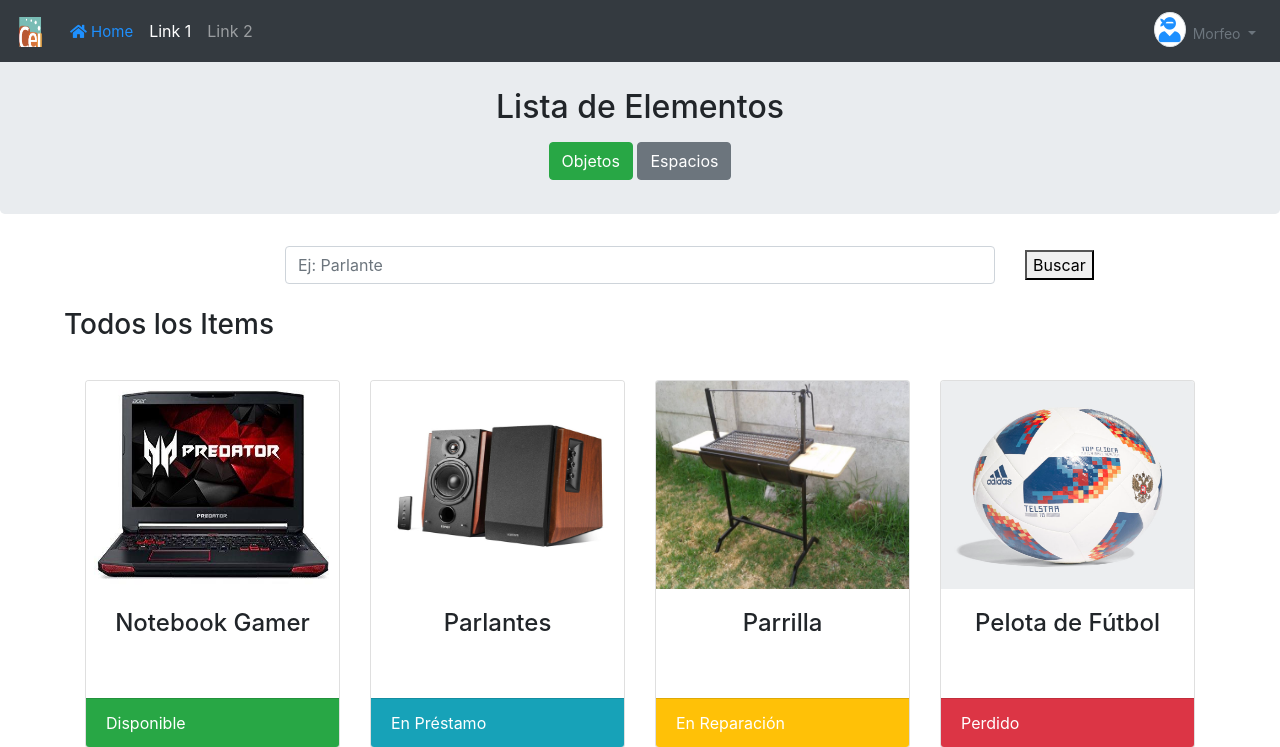
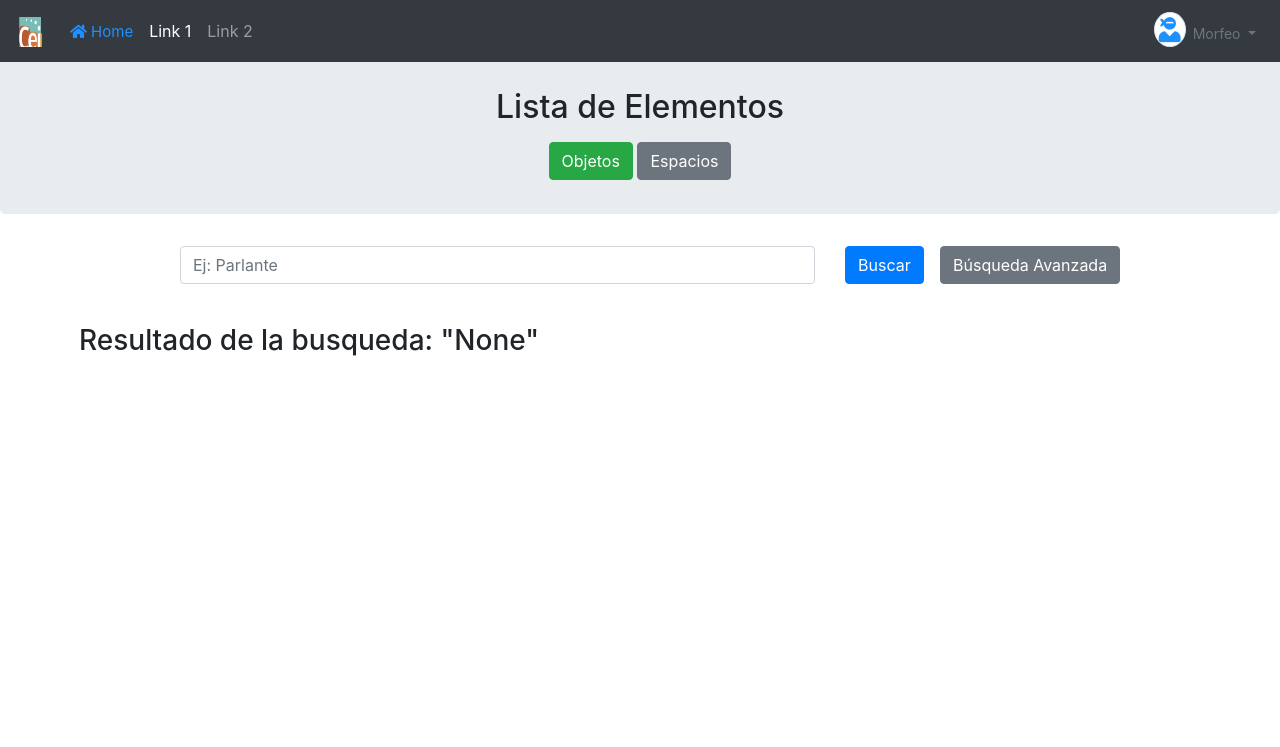
Before and after one commit to DCC-CC4401/2018-1-SQL-Injection, a Django app: page /objetos/ in a window 1280 px wide. Shown: the top 747 px of the page. After the commit the page ends 356 px from the top, so only its background shows below. Run offline with Django 3.2, Linux system fonts and the light colour scheme; data comes from the database, SQL or seed files in the repository; some libraries are stand-ins or nearby versions.

Commit message:
added advanced search for everything but date

```diff
--- a/inventario_cei/urls.py
+++ b/inventario_cei/urls.py
@@ -3,7 +3,7 @@ from django.urls import path,re_path
 from . import views
 
 urlpatterns = [
-    path('', views.index, name='index'),
+    path('list', views.index, name='index'),
     path('index', views.index, name='home'),
     path('espacios', views.spaces, name='espacios'),
     re_path(r'^objetos/$',views.objects, name='search_item')
--- a/inventario_cei/views.py
+++ b/inventario_cei/views.py
@@ -13,15 +13,30 @@ def index(request):
 
 
 def objects(request):
+    made_search = False
+
     search_terms = request.GET.get('search_terms')
-    made_search = False
     if search_terms is None:
         items = Object.objects.all()
     else:
         items = Object.objects.filter(name__icontains=search_terms)
         made_search = True
+
+    item_id = request.GET.get('id')
+    if item_id == '':
+        pass
+    else:
+        items = items.filter(id=item_id)
+        made_search = True
+
+    estado = request.GET.get('estado')
+    if estado == 't':
+        pass
+    else:
+        items = items.filter(condition=estado)
+
     context = {
-        'search_terms' : search_terms,
+        'search_terms': search_terms,
         'made_search': made_search,
         'items': items,
         'objects_style': 'btn-success',
--- a/templates/item_display.html
+++ b/templates/item_display.html
@@ -14,25 +14,60 @@
     <div class="container">
         <div class="row justify-content-center mb-4">
             <div class="col-12">
-                <form class="form-inline" method="get" action="/objetos/">
-                    <div class="col-2"></div>
-                    <div class="col-8"><input placeholder="Ej: Parlante" name='search_terms' type="search"
-                                              class="form-control" style="width:100%"></div>
-                    <div class="col-2">
-                        <button type="submit">Buscar</button>
+                <form method="get" action="/objetos/">
+                    <div class="form-group row">
+                        <div class="col-sm-1"></div>
+                        <div class="col-sm-7">
+                            <input placeholder="Ej: Parlante" name='search_terms' type="search"
+                                   class="form-control" style="width:100%">
+                        </div>
+                        <div class="col-sm-1">
+                            <button type="submit" class="btn btn-primary">Buscar</button>
+                        </div>
+                        <div class="col-sm-2">
+                            <button type="button" onclick="activar_parametros()" class="btn btn-secondary" role="button"
+                                    aria-pressed="true">Búsqueda Avanzada
+                            </button>
+                        </div>
                     </div>
-
+                    <div id="busqueda_avanzada" style="display: none;margin-left: 15%;margin-right: 15%"
+                         class="border p-3 shadow mb-4">
+                        <div class="form-group">
+                            <label for="exampleFormControlInput1">Id:</label>
+                            <input name= 'id' type="number" class="form-control" id="exampleFormControlInput1" placeholder="Ej: 42">
+                        </div>
+                        <div class="form-group">
+                            <label for="exampleFormControlInput1">Fecha Inicial:</label>
+                            <input type="date" class="form-control" id="exampleFormControlInput1">
+                        </div>
+                        <div class="form-group">
+                            <label for="exampleFormControlInput1">Fecha Final:</label>
+                            <input type="date" class="form-control" id="exampleFormControlInput1">
+                        </div>
+                        <div class="form-group">
+                            <label for="exampleFormControlSelect1">Estado</label>
+                            <select name='estado' class="form-control" id="exampleFormControlSelect1">
+                                <option value='t'>Todos</option>
+                                <option value='d'>Disponible</option>
+                                <option value='p'>En Préstamo</option>
+                                <option value='r'>En Reparación</option>
+                                <option value='l'>Perdido</option>
+                            </select>
+                        </div>
+                    </div>
                 </form>
             </div>
         </div>
     </div>
 
-    <div style="margin-bottom: 3%; margin-left: 5%">
-        {% if made_search %}
-            <h3>Resultado de la busqueda: "{{ search_terms }}"</h3>
-        {% else %}
-            <h3>Todos los Items</h3>
-        {% endif %}
+    <div class="container" style="margin-bottom: 7%; margin-left: 5%">
+        <div style="float: left;">
+            {% if made_search %}
+                <h3>Resultado de la busqueda: "{{ search_terms }}"</h3>
+            {% else %}
+                <h3>Todos los Items</h3>
+            {% endif %}
+        </div>
     </div>
 
     <div class="container">
@@ -85,4 +120,15 @@
             });
         });
     </script>
+
+    <script>
+        function activar_parametros() {
+            var estilo = document.getElementById('busqueda_avanzada').style.display;
+            if (estilo === '') {
+                document.getElementById('busqueda_avanzada').style.display = 'none';
+            } else {
+                document.getElementById('busqueda_avanzada').style.display = '';
+            }
+        }
+    </script>
 {% endblock %}
```
